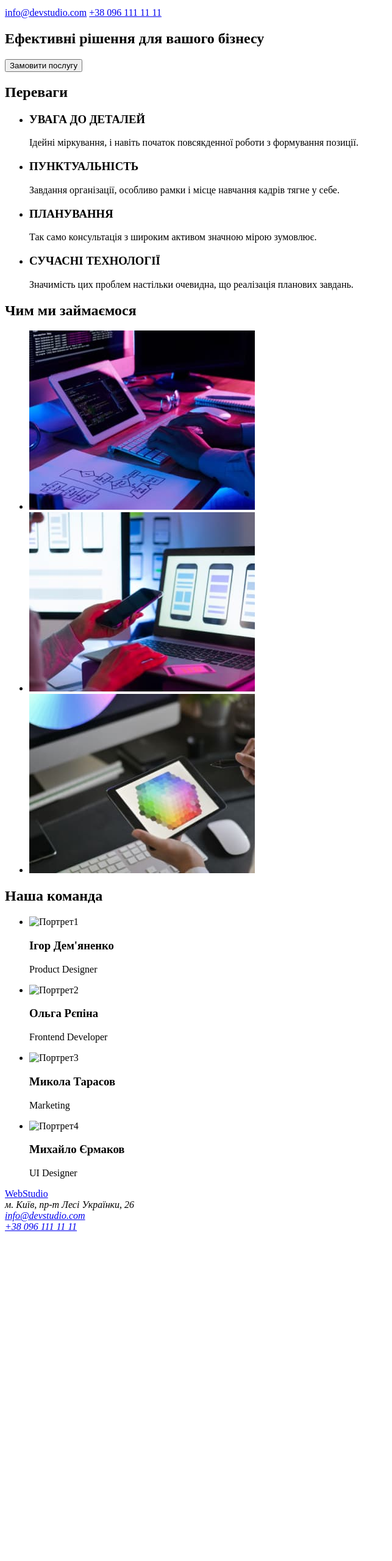
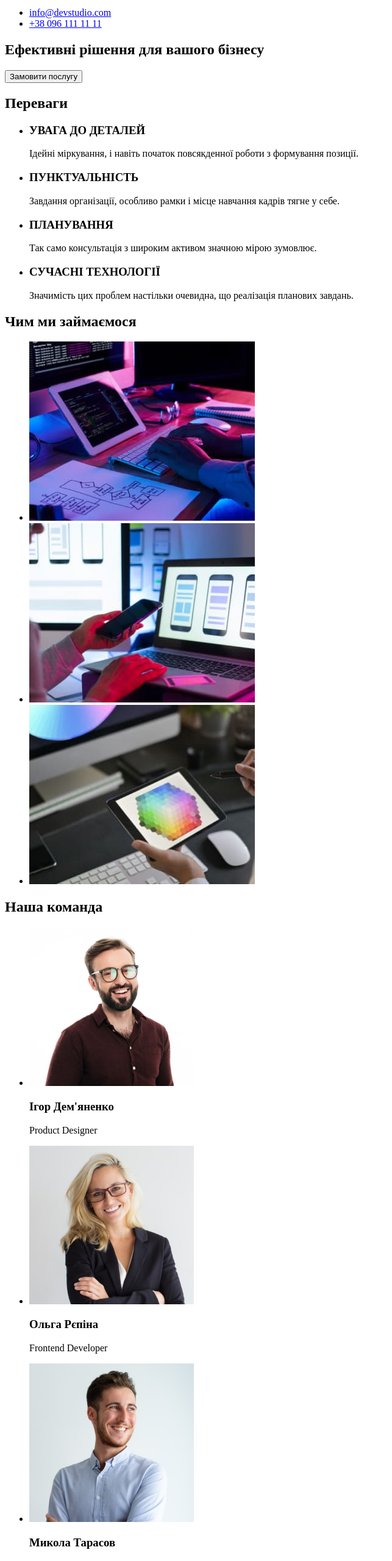
Before and after one commit to anigvo/goit-markup-hw-01, a plain HTML site: page index.html in a window 1280 px wide. Shown: the part 100-2660 px from the top of the page at 61% size, without its empty margins (0-643 px from the left). Before the commit the page ends 2129 px from the top, so only its background shows below. Drawn offline with Linux system fonts and the light colour scheme.

Commit message:
Виправлення помилок згідно порад ментора

```diff
--- a/index.html
+++ b/index.html
@@ -1,10 +1,10 @@
 <!DOCTYPE html>
-<html lang="en">
+<html lang="uk">
   <head>
     <meta charset="UTF-8" />
     <meta http-equiv="X-UA-Compatible" content="IE=edge" />
     <meta name="viewport" content="width=device-width, initial-scale=1.0" />
-    <title>Document</title>
+    <title>WebStudio</title>
   </head>
   <body>
     <header>
@@ -16,8 +16,10 @@
           <li><a href="">Контакти</a></li>
         </ul>
       </nav>
-      <a href="mailto:info@devstudio.com">info@devstudio.com</a>
-      <a href="tel:+380961111111">+38 096 111 11 11</a>
+      <ul>
+        <li><a href="mailto:info@devstudio.com">info@devstudio.com</a></li>
+        <li><a href="tel:+380961111111">+38 096 111 11 11</a></li>
+      </ul>
     </header>
 
     <main>
@@ -26,7 +28,6 @@
         <button type="button">Замовити послугу</button>
       </section>
 
-      <div>
       <section>
         <!--Цей заголовок для семантики-->
         <h2>Переваги</h2>
@@ -41,8 +42,8 @@
           <li>
             <h3>ПУНКТУАЛЬНІСТЬ</h3>
             <p>
-                Завдання організації, особливо рамки і місце навчання кадрів
-                тягне у себе.
+              Завдання організації, особливо рамки і місце навчання кадрів тягне
+              у себе.
             </p>
           </li>
           <li>
@@ -54,8 +55,8 @@
           <li>
             <h3>СУЧАСНІ ТЕХНОЛОГІЇ</h3>
             <p>
-                Значимість цих проблем настільки очевидна, що реалізація
-                планових завдань.
+              Значимість цих проблем настільки очевидна, що реалізація планових
+              завдань.
             </p>
           </li>
         </ul>
@@ -87,38 +88,45 @@
           </li>
         </ul>
       </section>
-      </div>
 
       <section>
         <h2>Наша команда</h2>
         <ul>
           <li>
-            <div>
-              <img src="./images/team1.jpg" alt="Портрет1" width="270" />
+            <img
+              src="./images/igor-product-designer.jpg"
+              alt="Портрет Ігоря"
+              width="270"
+            />
             <h3>Ігор Дем'яненко</h3>
             <p>Product Designer</p>
-            </div>
           </li>
           <li>
-            <div>
-              <img src="./images/team2.jpg" alt="Портрет2" width="270" />
+            <img
+              src="./images/olga-frontend.jpg"
+              alt="Портрет Ольги"
+              width="270"
+            />
             <h3>Ольга Рєпіна</h3>
             <p>Frontend Developer</p>
-            </div>
           </li>
           <li>
-            <div>
-              <img src="./images/team3.jpg" alt="Портрет3" width="270" />
+            <img
+              src="./images/mykola-marketing.jpg"
+              alt="Портрет Миколи"
+              width="270"
+            />
             <h3>Микола Тарасов</h3>
             <p>Marketing</p>
-            </div>
           </li>
           <li>
-            <div>
-              <img src="./images/team4.jpg" alt="Портрет4" width="270" />
+            <img
+              src="./images/mykhailo-ui-designer.jpg"
+              alt="Портрет Михайла"
+              width="270"
+            />
             <h3>Михайло Єрмаков</h3>
             <p>UI Designer</p>
-            </div>
           </li>
         </ul>
       </section>
@@ -127,9 +135,18 @@
     <footer>
       <a href="/">WebStudio</a>
       <address>
-        м. Київ, пр-т Лесі Українки, 26 <br />
-        <a href="mailto:info@devstudio.com">info@devstudio.com</a> <br />
-        <a href="tel:+380961111111">+38 096 111 11 11</a>
+        <ul>
+          <li>
+            <a
+              href="https://goo.gl/maps/rfLpEzvBwEdmAu1i8"
+              target="_blank"
+              rel="noopener nofollow noreferrer"
+              >м. Київ, пр-т Лесі Українки, 26</a
+            >
+          </li>
+          <li><a href="mailto:info@devstudio.com">info@devstudio.com</a></li>
+          <li><a href="tel:+380961111111">+38 096 111 11 11</a></li>
+        </ul>
       </address>
     </footer>
   </body>
```
Lines whose indentation alone changed are shown as unchanged.
